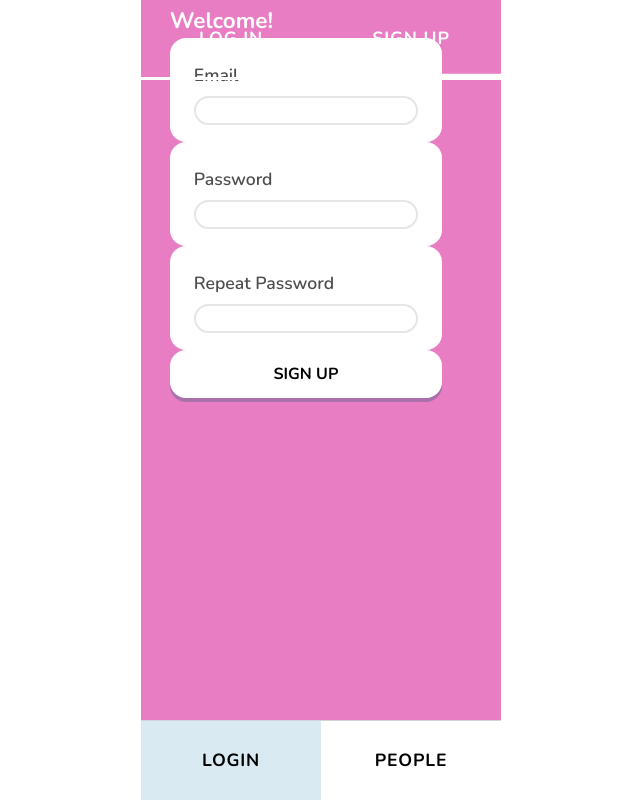
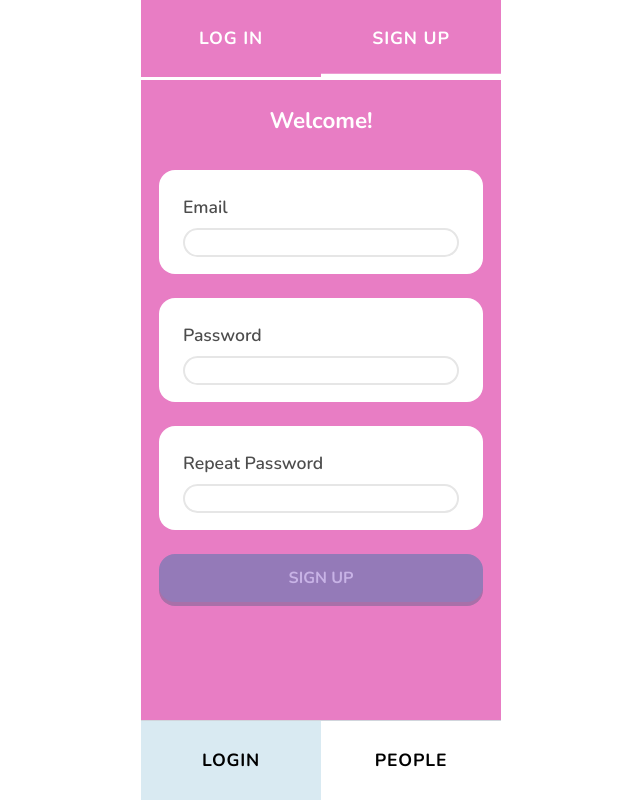
Before and after one commit to elmijail1/profile-practice-nextjs, a Next.js app: page /login in a window 1280 px wide. Both pictures are taken after a click on the button "SIGN UP". Shown: the whole page, without its empty margins (319-959 px from the left). Built offline with nearby package versions, Linux system fonts and the light colour scheme; no server answers.

Commit message:
Refactor validation + style & layout improvements
- WideButton instead of local button

```diff
--- a/app/login/SignUpTab.tsx
+++ b/app/login/SignUpTab.tsx
@@ -4,63 +4,45 @@ import { useState, useEffect } from "react"
 import ValidationIndicator from "./ValidationIndicator";
 import { signIn, getSession } from "next-auth/react";
 import { useRouter } from "next/navigation";
+import WideButton from "../components/WideButton";
 
 export default function SignUpTab() {
+    // 1. input
     const [inputData, setInputData] = useState({ email: "", password: "", passwordRepeat: "" })
     function handleInput(event: any) {
         const { name, value } = event.target
         setInputData(prevData => ({ ...prevData, [name]: value }))
     }
 
+    // 2. validation
+    const [validatedData, setValidatedData] = useState({ email: false, password: false, passwordRepeat: false })
+    const [validatedFull, setValidatedFull] = useState(false)
     const regex = {
         email: /\S+@\S+\.\S+/, // string + @ + string + . + string
         password: /^(?=.*[a-z])(?=.*[A-Z])(?=.*\d)(?=.*[@.#$!%*?&^])[A-Za-z\d@.#$!%*?&]{8,15}$/, // 1+ lowercase alphabet ch; 1+ uppercase alphabet ch; 1+ digit; 1+ special character; total length = 8-15
     }
+    useEffect(() => {
+        const isEmailValid = regex.email.test(inputData.email)
+        const isPasswordValid = regex.password.test(inputData.password)
+        const isPasswordRepeatValid =
+            inputData.passwordRepeat.length > 0 &&
+            inputData.password === inputData.passwordRepeat
 
-    // useEffect(() => {
-    //     let resultEmail = regex.email.test(inputData.email)
-    //     if (resultEmail) {
-    //         setValidatedData(prevData => ({ ...prevData, email: true }))
-    //     } else {
-    //         setValidatedData(prevData => ({ ...prevData, email: false }))
-    //     }
-    // }, [inputData])
+        const allValid = isEmailValid && isPasswordValid && isPasswordRepeatValid
 
-    // useEffect(() => {
-    //     let resultPassword = regex.password.test(inputData.password)
-    //     if (resultPassword) {
-    //         setValidatedData(prevData => ({ ...prevData, password: true }))
-    //     } else {
-    //         setValidatedData(prevData => ({ ...prevData, password: false }))
-    //     }
-    // }, [inputData])
+        setValidatedData({
+            email: isEmailValid,
+            password: isPasswordValid,
+            passwordRepeat: isPasswordRepeatValid
+        })
 
-    // useEffect(() => {
-    //     if (inputData.passwordRepeat.length > 0 && inputData.password === inputData.passwordRepeat) {
-    //         setValidatedData(prevData => ({ ...prevData, passwordRepeat: true }))
-    //     } else {
-    //         setValidatedData(prevData => ({ ...prevData, passwordRepeat: false }))
-    //     }
-    // }, [inputData])
+        setValidatedFull(allValid)
+    }, [inputData])
 
 
-    const [validatedData, setValidatedData] = useState({ email: true, password: true, passwordRepeat: true })
-    // const [validatedData, setValidatedData] = useState({ email: false, password: false, passwordRepeat: false })
-
-    const [validatedFull, setValidatedFull] = useState(true)
-    // const [validatedFull, setValidatedFull] = useState(false)
-    // useEffect(() => {
-    //     if (validatedData.email === true && validatedData.password === true && validatedData.passwordRepeat === true) {
-    //         setValidatedFull(true)
-    //     }
-    //     if (validatedData.email === false || validatedData.password === false || validatedData.passwordRepeat === false) {
-    //         setValidatedFull(false)
-    //     }
-    // })
-
+    // 3. focus
     const [lastFocus, setLastFocus] = useState("")
     const [firstFocus, setFirstFocus] = useState({ email: false, password: false, passwordRepeat: false })
-
     function registerFocus(name: "email" | "password" | "passwordRepeat") {
         setLastFocus(name)
         if (firstFocus[name] === false) {
@@ -68,9 +50,10 @@ export default function SignUpTab() {
         }
     }
 
+    // 4. submission
     const [isSubmitting, setIsSubmitting] = useState(false)
+    const router = useRouter()
     const [error, setError] = useState("")
-    const router = useRouter()
 
     async function handleSubmission(event: React.FormEvent<HTMLFormElement>) {
         event.preventDefault()
@@ -133,9 +116,11 @@ export default function SignUpTab() {
 
     return (
         <>
-            <div className="auth__sectionform__signup">
+            <div className="auth-tab">
+
                 <h2>Welcome!</h2>
-                <form className="auth__form" onSubmit={handleSubmission}>
+                <form className="auth-form" onSubmit={handleSubmission}>
+
                     <label className="auth__label">
                         Email
                         <div className="auth__inputwrapper">
@@ -214,17 +199,15 @@ export default function SignUpTab() {
                         }
                     </label>
 
-                    <div className="auth__formbuttondiv">
-                        <button
-                            className="auth__formbutton"
-                            disabled={!validatedFull || isSubmitting}
-                        >
-                            Sign up
-                        </button>
-                        <button className="auth__formbuttonback__signup" disabled></button>
-                    </div>
+                    <WideButton
+                        colors={{ backBG: "hsl(300, 25%, 55%)" }}
+                        disabledIf={!validatedFull || isSubmitting}
+                    >
+                        Sign up
+                    </WideButton>
+
                 </form>
-            </div>
+            </div >
         </>
     )
 }
```
